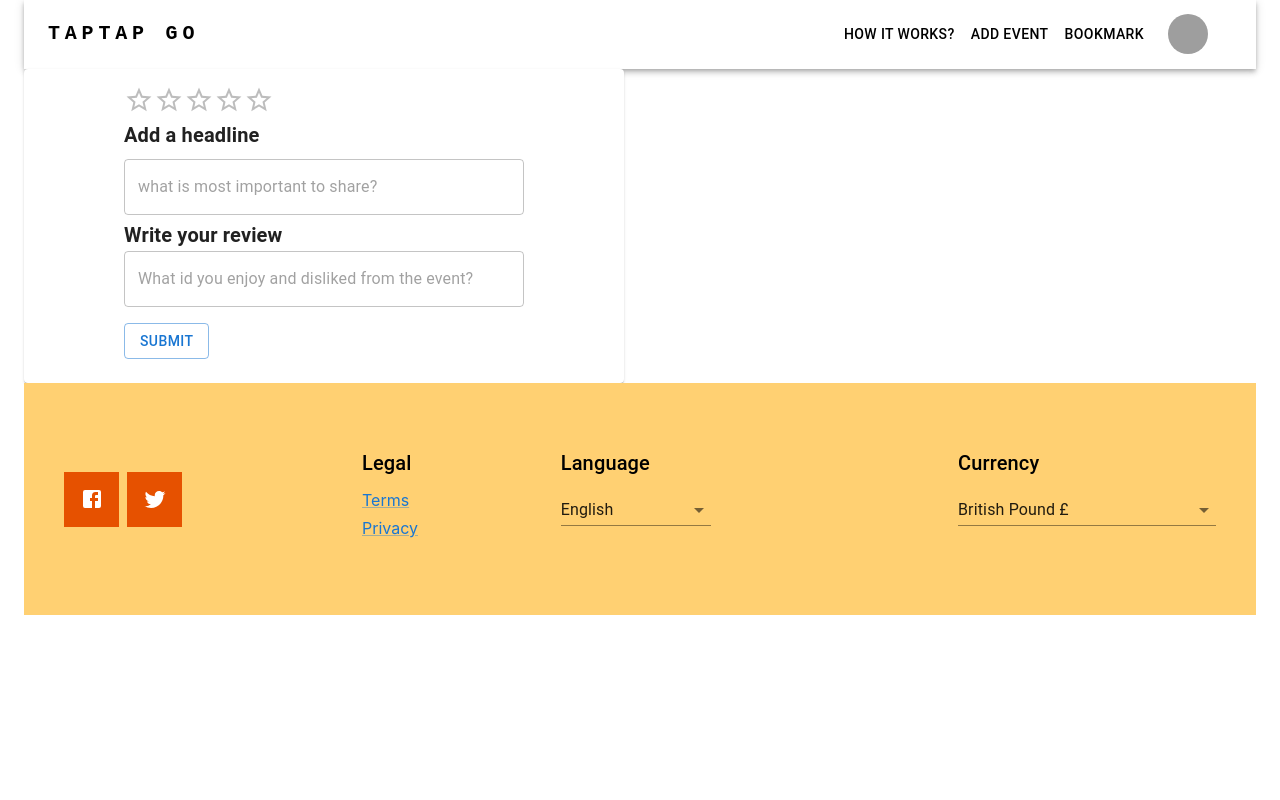
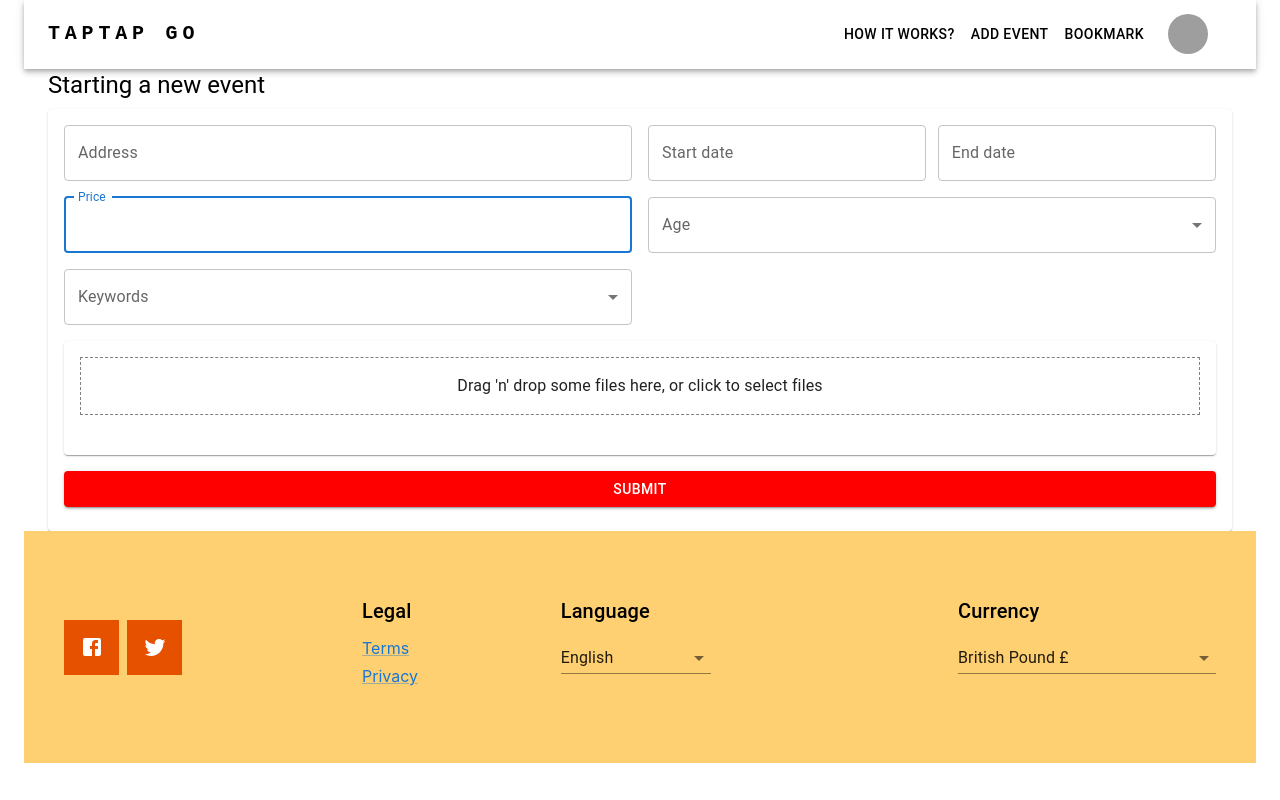
Before and after one commit to RamiElsayed/tap-tap-go, a React (Create React App) app in the folder client/: page /test in a window 1280 px wide. Built offline with nearby package versions, Linux system fonts and the light colour scheme; grey boxes are pictures that could not be loaded.

Commit message:
added states and change states functionality

```diff
--- a/client/src/App.js
+++ b/client/src/App.js
@@ -10,7 +10,7 @@ import EventPage from "./Pages/EventPage";
 import { Container } from "@mui/system";
 import Footer from "./components/Footer";
 import { useState } from "react";
-import ReviewForm from "./components/ReviewForm/index";
+import EventForm from "./components/Eventform/index";
 
 const client = new ApolloClient({
   uri: "/graphql",
@@ -60,7 +60,7 @@ function App() {
               <Route path="/user/:usedId" element={<Profile />} />
             </Route>
             <Route>
-              <Route path="/test" element={<ReviewForm />} />
+              <Route path="/test" element={<EventForm />} />
             </Route>
           </Routes>
           <Footer />
--- a/client/src/components/Eventform/index.js
+++ b/client/src/components/Eventform/index.js
@@ -15,6 +15,7 @@ import dayjs from "dayjs";
 import { AdapterDayjs } from "@mui/x-date-pickers/AdapterDayjs";
 import { LocalizationProvider } from "@mui/x-date-pickers/LocalizationProvider";
 import { useTheme } from "@mui/material/styles";
+import DropZone from "../dropZone/index";
 
 const keywords = [
   "Oliver",
@@ -29,24 +30,42 @@ const keywords = [
   "Kelly",
 ];
 
-export default function MultipleSelectChip() {
-  const [value, setValue] = React.useState(dayjs());
+export default function EventForm() {
+  const [newEvent, setNewEvent] = React.useState({
+    Address: "",
+    startDate: null,
+    endDate: null,
+    price: "",
+    ageGroup: "",
+    keywords: [],
+    images: [],
+  });
 
-  return <BasicTextFields value={value} />;
-}
-
-function BasicTextFields({ value, setValue, theme }) {
-  const [startDate, setStartDate] = React.useState(null);
-  const [endDate, setEndDate] = React.useState(null);
-  const [age, setAge] = React.useState("");
-  const [keywordsList, setKeywordsList] = React.useState([]);
+  const updateNewEventDetails = (event) => {
+    console.log(event);
+    const { value, name } = event.target;
+    console.log(event.currentTarget);
+    setNewEvent((prev) => {
+      return { ...prev, [name]: value };
+    });
+  };
 
   const handleKeywords = (event) => {
     const { value } = event.target;
-    setKeywordsList(value);
-    console.log(keywordsList);
+    setNewEvent((prev) => {
+      let { keywords } = prev;
+      return { ...prev, keywords: value };
+    });
   };
 
+  function updateDate(input, key) {
+    setNewEvent((prev) => {
+      return { ...prev, [key]: input };
+    });
+  }
+  React.useEffect(() => {
+    console.log(newEvent);
+  }, [newEvent]);
   return (
     <Container maxWidth="xl">
       <Typography gutterBottom component="h3" variant="h5">
@@ -56,7 +75,13 @@ function BasicTextFields({ value, setValue, theme }) {
         <CardContent>
           <Grid container rowSpacing={2} columnSpacing={2}>
             <Grid item xs={12} md={6}>
-              <TextField fullWidth label="Address" type="search" />
+              <TextField
+                onChange={updateNewEventDetails}
+                value={newEvent.Address}
+                fullWidth
+                name="Address"
+                label="Address"
+              />
             </Grid>
             <Grid
               item
@@ -66,21 +91,19 @@ function BasicTextFields({ value, setValue, theme }) {
             >
               <LocalizationProvider dateAdapter={AdapterDayjs}>
                 <DatePicker
-                  label="End date"
-                  value={startDate}
-                  onChange={(newValue) => {
-                    setStartDate(newValue);
-                  }}
+                  label="Start date"
+                  name="startDate"
+                  value={newEvent.startDate}
+                  onChange={(newValue) => updateDate(newValue, "startDate")}
                   renderInput={(params) => (
                     <TextField sx={{ width: "49%" }} {...params} />
                   )}
                 />
                 <DatePicker
                   label="End date"
-                  value={endDate}
-                  onChange={(newValue) => {
-                    setEndDate(newValue);
-                  }}
+                  name="endDate"
+                  value={newEvent.endDate}
+                  onChange={(newValue) => updateDate(newValue, "endDate")}
                   renderInput={(params) => (
                     <TextField sx={{ width: "49%" }} {...params} />
                   )}
@@ -89,11 +112,12 @@ function BasicTextFields({ value, setValue, theme }) {
             </Grid>
             <Grid item xs={12} md={6}>
               <TextField
-                name="image"
+                name="price"
                 fullWidth
                 id="firstName"
                 label="Price"
                 autoFocus
+                onChange={updateNewEventDetails}
               />
             </Grid>
             <Grid item xs={12} md={6}>
@@ -101,31 +125,16 @@ function BasicTextFields({ value, setValue, theme }) {
                 <InputLabel id="ageGroup">Age</InputLabel>
                 <Select
                   labelId="ageGroup"
-                  id="age-group-select"
-                  value={age}
+                  value={newEvent.ageGroup}
                   label="Age"
-                  onChange
+                  name="ageGroup"
+                  onChange={updateNewEventDetails}
                 >
-                  <MenuItem value={10}>Teenager</MenuItem>
-                  <MenuItem value={20}>Adult</MenuItem>
-                  <MenuItem value={30}>Senior</MenuItem>
+                  <MenuItem value={"Teenagers"}>Teenagers</MenuItem>
+                  <MenuItem value={"Adult"}>Adult</MenuItem>
+                  <MenuItem value={"Senior"}>Senior</MenuItem>
                 </Select>
               </FormControl>
-            </Grid>
-            <Grid item xs={12} md={6}>
-              <Button variant="contained" component="label">
-                Upload
-                <input hidden accept="image/*" multiple type="file" />
-              </Button>
-            </Grid>
-            <Grid item xs={12} md={6}>
-              <TextField
-                name="image"
-                fullWidth
-                id="firstName"
-                label="image"
-                autoFocus
-              />
             </Grid>
             <Grid item xs={12} md={6}>
               <FormControl fullWidth>
@@ -133,7 +142,7 @@ function BasicTextFields({ value, setValue, theme }) {
                 <Select
                   labelId="keywords"
                   multiple
-                  value={keywordsList}
+                  value={newEvent.keywords}
                   onChange={handleKeywords}
                   input={<OutlinedInput id="keywords" label="Keywords" />}
                   renderValue={(selected) => (
@@ -153,6 +162,9 @@ function BasicTextFields({ value, setValue, theme }) {
               </FormControl>
             </Grid>
             <Grid item xs={12}>
+              <DropZone />
+            </Grid>
+            <Grid item xs={12}>
               <Button
                 style={{ background: "red" }}
                 fullWidth
--- a/client/src/components/dropZone/index.js
+++ b/client/src/components/dropZone/index.js
@@ -66,7 +66,7 @@ export default function DropZone(props) {
   }, []);
 
   return (
-    <Card sx={{ width: "55%", mx: "auto" }}>
+    <Card sx={{ width: "100%", mx: "auto" }}>
       <CardContent>
         <Box
           sx={{ border: "1px dashed grey" }}
```
